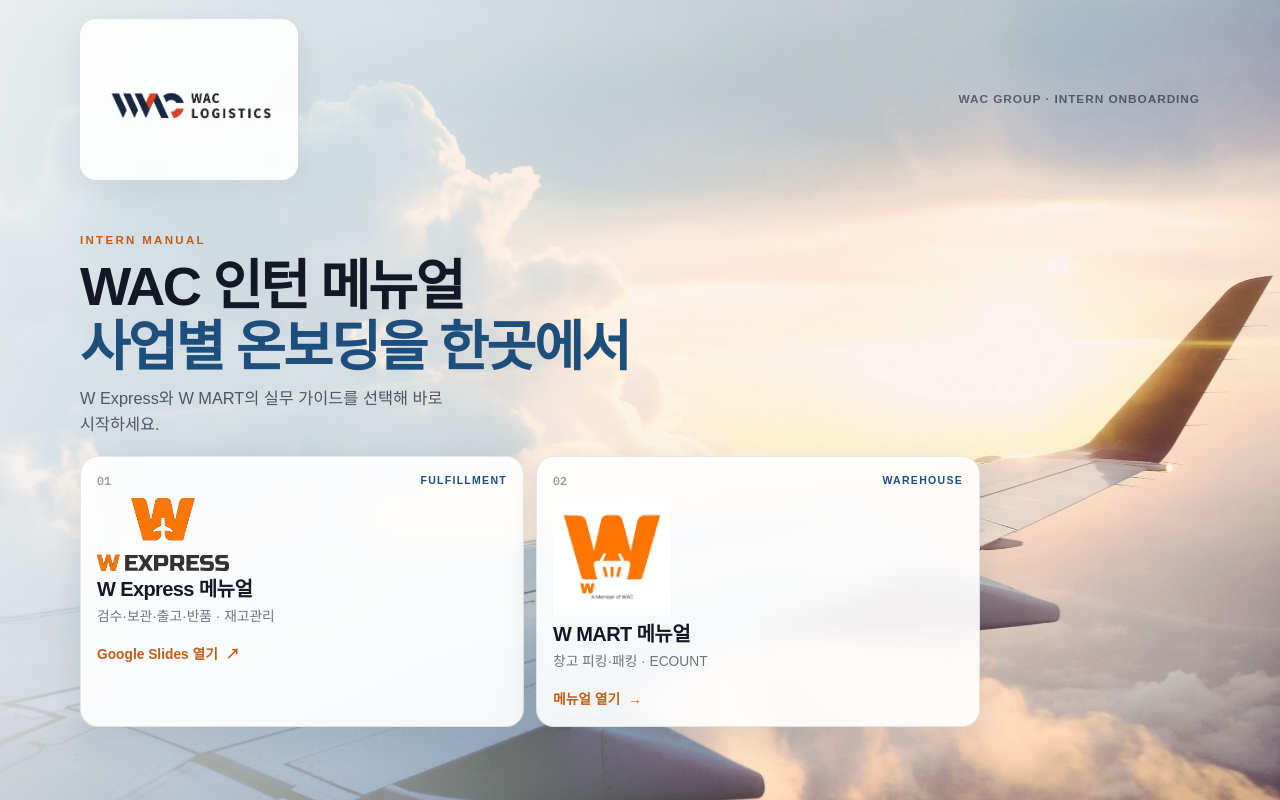
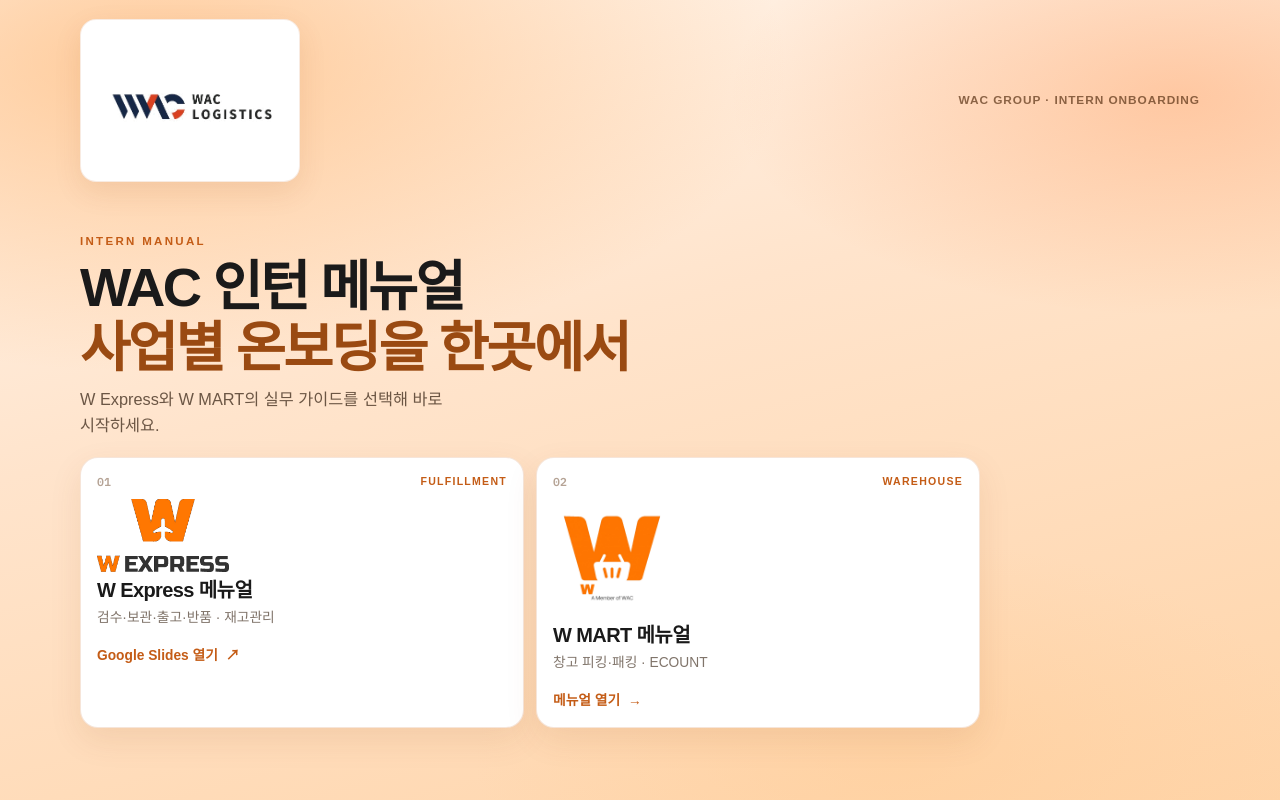
Before and after one commit to hyunseook0606-dev/wac-manual, a React (Vite) app: page / in a window 1280 px wide. Built offline with nearby package versions, Linux system fonts and the light colour scheme; a web font is replaced by a local one.

Commit message:
Switch WAC hub to an orange palette without a photo hero.
Keep one-screen layout with clearer contrast for logos, text, and unit cards.

Co-authored-by: Cursor <cursoragent@cursor.com>

```diff
--- a/src/components/HubPage.tsx
+++ b/src/components/HubPage.tsx
@@ -23,11 +23,6 @@ const fadeUp = {
 export function HubPage({ onOpenWmart }: Props) {
   return (
     <div className="hub-shell">
-      <div className="hub-hero-bg" aria-hidden="true">
-        <img src="/hub-hero.jpg" alt="" />
-        <div className="hub-hero-veil" />
-      </div>
-
       <div className="hub hub-premium">
         <motion.header
           className="hub-top"
--- a/src/index.css
+++ b/src/index.css
@@ -307,36 +307,12 @@ img {
   height: 100dvh;
   max-height: 100dvh;
   overflow: hidden;
-  color: #182033;
-  background: #eef3f8;
-}
-
-.hub-hero-bg {
-  position: absolute;
-  inset: 0;
-  z-index: 0;
-}
-
-.hub-hero-bg img {
-  width: 100%;
-  height: 100%;
-  object-fit: cover;
-  object-position: center 35%;
-  transform: scale(1.02);
-}
-
-.hub-hero-veil {
-  position: absolute;
-  inset: 0;
-  /* light wash only — keep airplane visible, protect navy/orange logo */
+  color: #1a1a1a;
   background:
-    linear-gradient(
-      100deg,
-      rgba(255, 252, 248, 0.88) 0%,
-      rgba(255, 252, 248, 0.55) 34%,
-      rgba(255, 252, 248, 0.12) 62%,
-      rgba(255, 252, 248, 0.08) 100%
-    );
+    radial-gradient(ellipse 90% 70% at 12% 8%, rgba(255, 170, 90, 0.55), transparent 55%),
+    radial-gradient(ellipse 70% 55% at 92% 12%, rgba(255, 120, 40, 0.28), transparent 50%),
+    radial-gradient(ellipse 60% 50% at 70% 95%, rgba(255, 200, 140, 0.35), transparent 55%),
+    linear-gradient(165deg, #fff6ee 0%, #ffe4cc 42%, #ffd4a8 100%);
 }
 
 .hub-premium {
@@ -364,8 +340,9 @@ img {
   align-items: center;
   padding: 10px 14px;
   border-radius: 16px;
-  background: rgba(255, 255, 255, 0.92);
-  box-shadow: 0 10px 30px rgba(24, 32, 51, 0.08);
+  background: #fff;
+  border: 1px solid rgba(196, 92, 22, 0.12);
+  box-shadow: 0 10px 28px rgba(140, 70, 20, 0.1);
 }
 
 .hub-brand {
@@ -378,7 +355,7 @@ img {
   font-size: 0.74rem;
   letter-spacing: 0.08em;
   text-transform: uppercase;
-  color: rgba(24, 32, 51, 0.62);
+  color: rgba(90, 50, 20, 0.7);
   font-weight: 700;
 }
 
@@ -407,19 +384,19 @@ img {
   font-weight: 800;
   letter-spacing: -0.045em;
   line-height: 1.05;
-  color: #121826;
+  color: #1a1a1a;
 }
 
 .hub-headline span {
   display: block;
   margin-top: 0.08em;
-  color: #1d4f7c;
+  color: #9a4a12;
 }
 
 .hub-lead {
   margin: 10px 0 0;
   max-width: 40ch;
-  color: rgba(24, 32, 51, 0.72);
+  color: rgba(50, 30, 15, 0.72);
   font-size: clamp(0.92rem, 1.5vw, 1.02rem);
   line-height: 1.55;
 }
@@ -439,12 +416,11 @@ img {
   padding: 14px 16px 14px;
   text-align: left;
   text-decoration: none;
-  color: #121826;
-  border: 1px solid rgba(24, 32, 51, 0.1);
+  color: #1a1a1a;
+  border: 1px solid rgba(196, 92, 22, 0.16);
   border-radius: 18px;
-  background: rgba(255, 255, 255, 0.9);
-  backdrop-filter: blur(12px);
-  box-shadow: 0 14px 36px rgba(24, 32, 51, 0.1);
+  background: #fff;
+  box-shadow: 0 12px 32px rgba(140, 70, 20, 0.1);
   transition:
     transform 0.25s ease,
     border-color 0.25s ease,
@@ -453,8 +429,8 @@ img {
 
 .hub-unit:hover {
   transform: translateY(-3px);
-  border-color: rgba(196, 92, 22, 0.35);
-  box-shadow: 0 18px 42px rgba(24, 32, 51, 0.14);
+  border-color: rgba(196, 92, 22, 0.45);
+  box-shadow: 0 18px 40px rgba(140, 70, 20, 0.16);
 }
 
 .hub-unit-meta {
@@ -468,14 +444,14 @@ img {
   font-family: "IBM Plex Mono", monospace;
   font-size: 0.72rem;
   font-weight: 600;
-  color: rgba(24, 32, 51, 0.45);
+  color: rgba(90, 50, 20, 0.45);
 }
 
 .hub-unit-tag {
   font-size: 0.66rem;
   letter-spacing: 0.12em;
   text-transform: uppercase;
-  color: #1d4f7c;
+  color: #c45c16;
   font-weight: 700;
 }
 
@@ -500,7 +476,7 @@ img {
 
 .hub-unit em {
   font-style: normal;
-  color: rgba(24, 32, 51, 0.62);
+  color: rgba(50, 30, 15, 0.62);
   font-size: 0.86rem;
   line-height: 1.4;
 }
```
Also changed, not shown: public/hub-hero.jpg (deleted).
